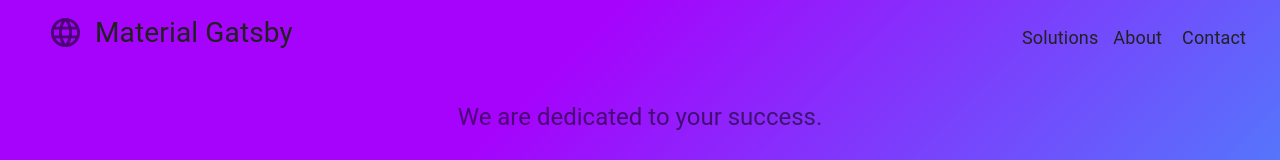
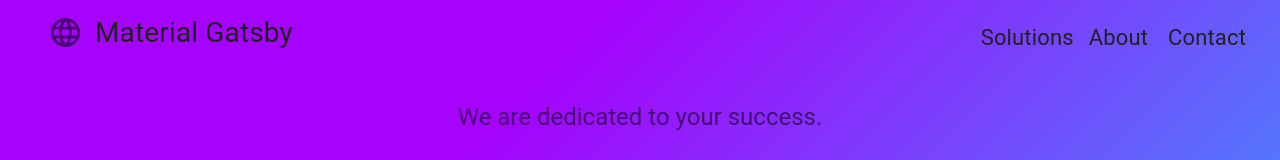
Before and after one commit to sa-webb/gatsby-material, a Gatsby site: page / in a window 1280 px wide. Shown: the top 160 px of the page. Built offline with nearby package versions, Linux system fonts and the light colour scheme; Gatsby itself is replaced by a stand-in of ours.

Commit message:
increased nav font

```diff
--- a/src/layout/nav/AppBarCollapse.js
+++ b/src/layout/nav/AppBarCollapse.js
@@ -90,7 +90,7 @@ function AppBarCollapse() {
             lineHeight: `35px`,
             textDecoration: `none`,
             marginRight: 20,
-            fontSize: 18,
+            fontSize: 22,
           }}
         >
           Contact
@@ -105,7 +105,7 @@ function AppBarCollapse() {
             lineHeight: `35px`,
             textDecoration: `none`,
             marginRight: 20,
-            fontSize: 18,
+            fontSize: 22,
           }}
         >
           About
@@ -120,7 +120,7 @@ function AppBarCollapse() {
             lineHeight: `35px`,
             textDecoration: `none`,
             marginRight: 15,
-            fontSize: 18,
+            fontSize: 22,
           }}
         >
           Solutions
```
